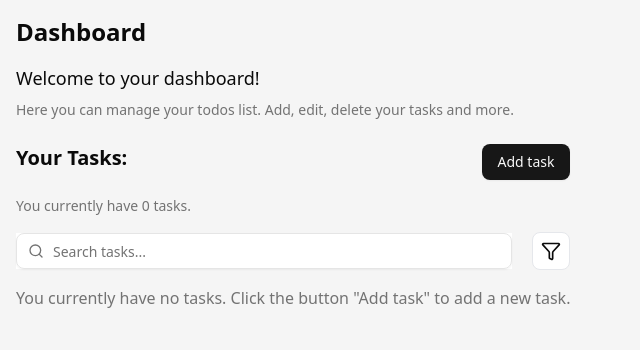
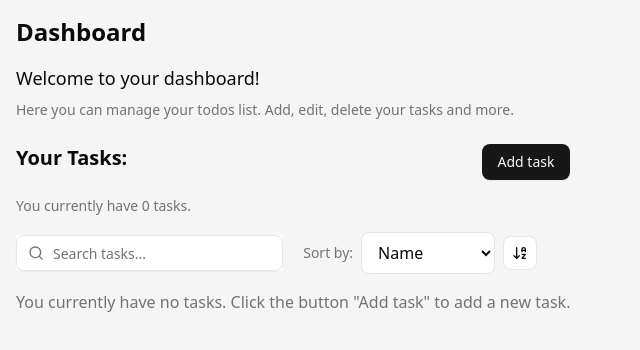
Before and after one commit to BenGumaan/todo_app, a React (Vite) app: page /public in a window 1280 px wide. Shown: the top 350 px of the page, without its empty margins (0-640 px from the left). Built offline with nearby package versions, Linux system fonts and the light colour scheme.

Commit message:
Add SortControls component and integrate sorting functionality in DashboardPage

```diff
--- /dev/null
+++ b/src/features/todos/components/SortControls.tsx
@@ -0,0 +1,42 @@
+import { ArrowDownAZ, ArrowUpAZ } from "lucide-react";
+
+interface SortControlsProps {
+  sortBy: "date" | "name" | "completed";
+  sortOrder: "asc" | "desc";
+  onSortByChange: (sortBy: "date" | "name" | "completed") => void;
+  onSortOrderChange: (sortOrder: "asc" | "desc") => void;
+}
+
+export const SortControls = ({
+  sortBy,
+  sortOrder,
+  onSortByChange,
+  onSortOrderChange,
+}: SortControlsProps) => {
+  return (
+    <div className="flex items-center gap-2 w-inherit">
+      <span className="text-sm text-muted-foreground">Sort by:</span>
+      <select
+        value={sortBy}
+        onChange={(e) => onSortByChange(e.target.value as typeof sortBy)}
+        className="px-3 py-2 border rounded-md bg-white"
+      >
+        <option value="date">Date</option>
+        <option value="name">Name</option>
+        <option value="completed">Completion</option>
+      </select>
+
+      <button
+        onClick={() => onSortOrderChange(sortOrder === "asc" ? "desc" : "asc")}
+        className="p-2 border rounded-md hover:bg-gray-100 transition-colors bg-white border-gray-200 cursor-pointer"
+        title={`Currently: ${sortOrder === "asc" ? "Ascending" : "Descending"}`}
+      >
+        {sortOrder === "asc" ? (
+          <ArrowUpAZ className="size-4" />
+        ) : (
+          <ArrowDownAZ className="size-4" />
+        )}
+      </button>
+    </div>
+  );
+};
--- a/src/features/todos/components/index.ts
+++ b/src/features/todos/components/index.ts
@@ -5,3 +5,4 @@ export { TodoInput } from "./TodoInput";
 export { TodoItem } from "./TodoItem";
 export { TodoList } from "./TodoList";
 export { default as InputSearch } from "./InputSearch"; // Make all exports consistent
+export { SortControls } from "./SortControls";
--- a/src/pages/main/DashboardPage.tsx
+++ b/src/pages/main/DashboardPage.tsx
@@ -3,19 +3,48 @@ import { TodoList } from "@/features/todos/components/TodoList";
 import { AddTodoForm } from "@/features/todos/components/AddTodoForm";
 import { Todo, TodoFormData } from "@/features/todos/types";
 import { getStoredData, setStoredData } from "@/lib";
-import { InputSearch } from "@/features/todos/components";
-import { Funnel } from "lucide-react";
+import { InputSearch, SortControls } from "@/features/todos/components";
 
 const DashboardPage = () => {
   const [tasks, setTasks] = useState<Todo[]>([]);
   const [searchTerm, setSearchTerm] = useState("");
+  const [sortBy, setSortBy] = useState<"date" | "name" | "completed">("name");
+  const [sortOrder, setSortOrder] = useState<"asc" | "desc">("desc");
 
   const displayedTasks = useMemo(() => {
-    if (!searchTerm.trim()) return tasks;
-    return tasks.filter((task) =>
-      task.text.toLowerCase().includes(searchTerm.toLowerCase())
-    );
-  }, [tasks, searchTerm]);
+    // Filter tasks
+    let filtered = tasks;
+    if (searchTerm.trim()) {
+      filtered = tasks.filter((task) =>
+        task.text.toLowerCase().includes(searchTerm.toLowerCase())
+      );
+    }
+
+    // Sort tasks
+    return [...filtered].sort((a, b) => {
+      let comparison = 0;
+
+      switch (sortBy) {
+        case "name": {
+          const aText = a.text.toLowerCase();
+          const bText = b.text.toLowerCase();
+          comparison = aText < bText ? 1 : -1;
+          break;
+        }
+        case "date":
+          comparison =
+            new Date(a.date ?? "").getTime() - new Date(b.date ?? "").getTime();
+          break;
+        case "completed":
+          comparison = Number(a.completed) - Number(b.completed);
+          break;
+        default:
+          return 0;
+      }
+
+      return sortOrder === "asc" ? comparison : -comparison;
+    });
+  }, [tasks, searchTerm, sortBy, sortOrder]);
 
   const handleToggle = (id: string) => {
     setTasks((prevTasks) =>
@@ -89,9 +118,12 @@ const DashboardPage = () => {
           </p>
           <div className="flex w-full items-center justify-between gap-5 mb-4">
             <InputSearch value={searchTerm} onChange={setSearchTerm} />
-            <span className="bg-white p-2 rounded-md hover:bg-gray-100 transition-colors border border-gray-200 cursor-pointer">
-              <Funnel className="size-5" />
-            </span>
+            <SortControls
+              sortBy={sortBy}
+              sortOrder={sortOrder}
+              onSortByChange={setSortBy}
+              onSortOrderChange={setSortOrder}
+            />
           </div>
           {displayedTasks.length > 0 ? (
             <TodoList
--- a/src/styles/index.css
+++ b/src/styles/index.css
@@ -148,3 +148,7 @@
   background-color: #f3f4f6;
   border-radius: 4px;
 }
+
+.w-inherit {
+  width: inherit;
+}
--- a/tailwind.config.ts
+++ b/tailwind.config.ts
@@ -1,19 +1,16 @@
-import type { Config } from 'tailwindcss'
+import type { Config } from "tailwindcss";
 
 const config: Config = {
-  darkMode: 'class', // required by ShadCN for dark mode
-  content: [
-    './index.html',
-    './src/**/*.{ts,tsx}',
-  ],
+  darkMode: "class", // required by ShadCN for dark mode
+  content: ["./index.html", "./src/**/*.{ts,tsx}"],
   theme: {
     extend: {
       colors: {
-        background: 'hsl(var(--background))',
-        primary: 'hsl(var(--primary))',
+        background: "hsl(var(--background))",
+        primary: "hsl(var(--primary))",
         // Add more if needed for ShadCN components
       },
     },
   },
-}
-export default config
+};
+export default config;
```
